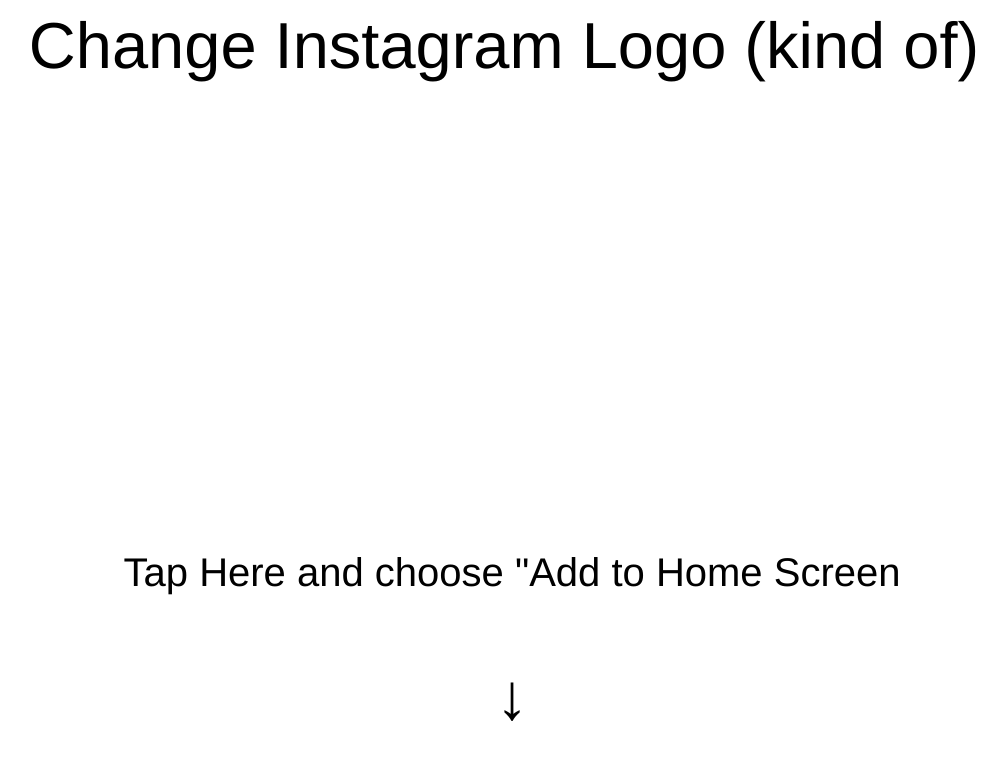
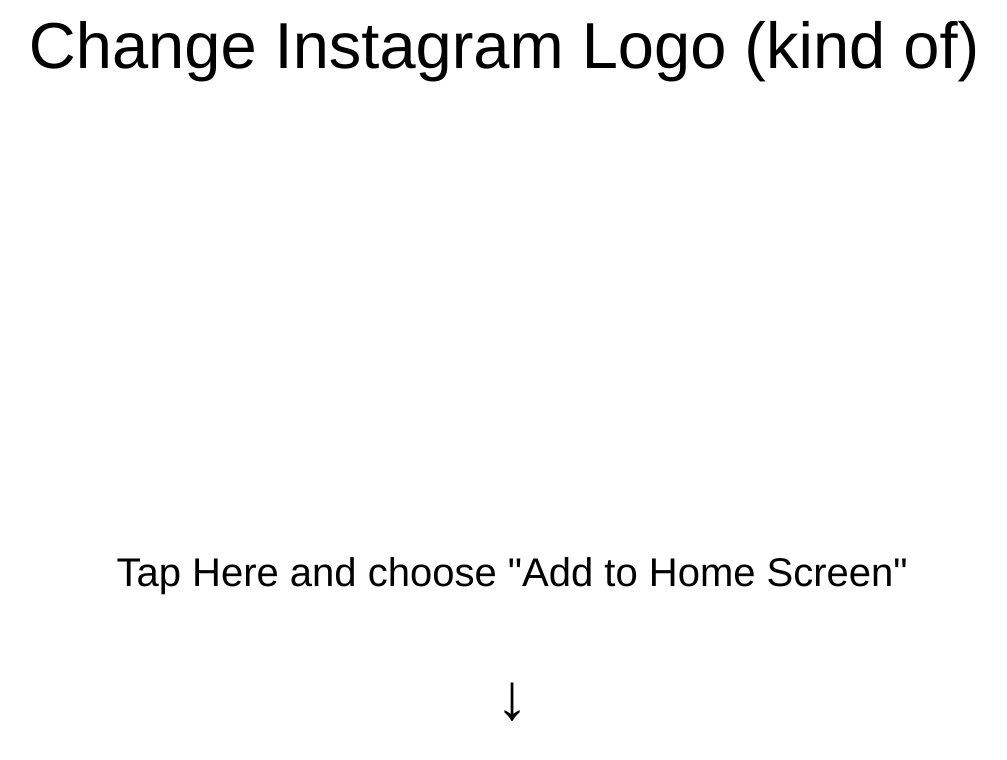
Before and after one commit to VeryVeryGood/hello-world, a plain HTML site: page index.html in a window 1280 px wide. Shown: the whole page, without its empty margins (136-1143 px from the left). Drawn offline with nearby package versions, Linux system fonts and the light colour scheme.

Commit message:
Update index.html

```diff
--- a/index.html
+++ b/index.html
@@ -8,7 +8,7 @@
   <link rel="apple-touch-icon" sizes="76x76" href="touch-icon-ipad.png">
   <link rel="apple-touch-icon" sizes="120x120" href="touch-icon-iphone-retina.png">
   <link rel="apple-touch-icon" sizes="152x152" href="touch-icon-ipad-retina.png">
-  <title>Instagram</title>
+  <title>Test</title>
   <script  src="https://code.jquery.com/jquery-1.12.3.min.js" integrity="sha256-aaODHAgvwQW1bFOGXMeX+pC4PZIPsvn2h1sArYOhgXQ="  crossorigin="anonymous"></script>
   <style type="text/css">
   @media (min-width: 30em) {
@@ -38,7 +38,7 @@
 </div>
 <div class="row bottom">
   <div class="col center">
-    <p class="text-smaller">Tap Here and choose "Add to Home Screen</p>
+    <p class="text-smaller">Tap Here and choose "Add to Home Screen"</p>
     <p class="center arrow">↓</p>
   </div>
 </div>
```
